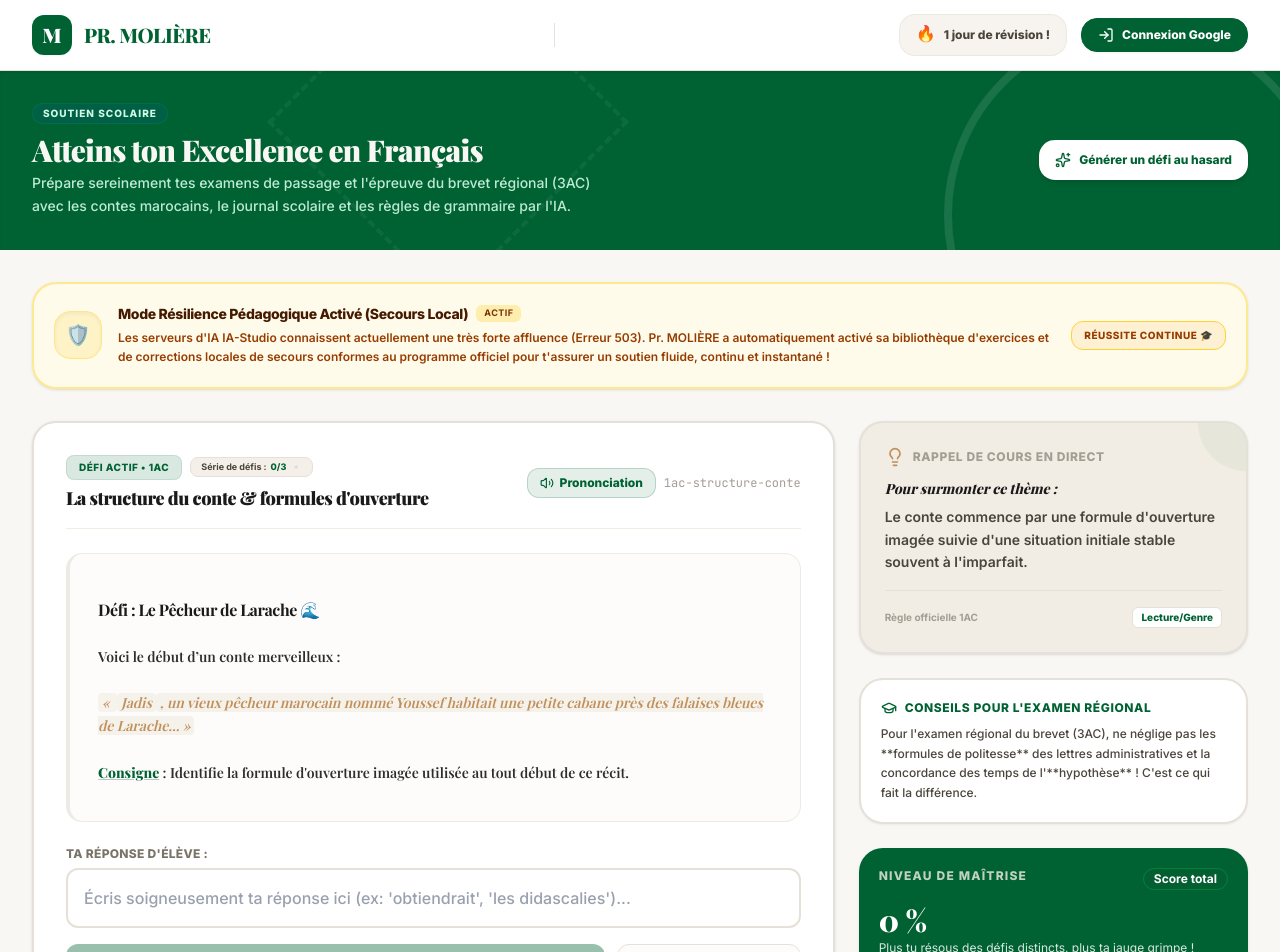
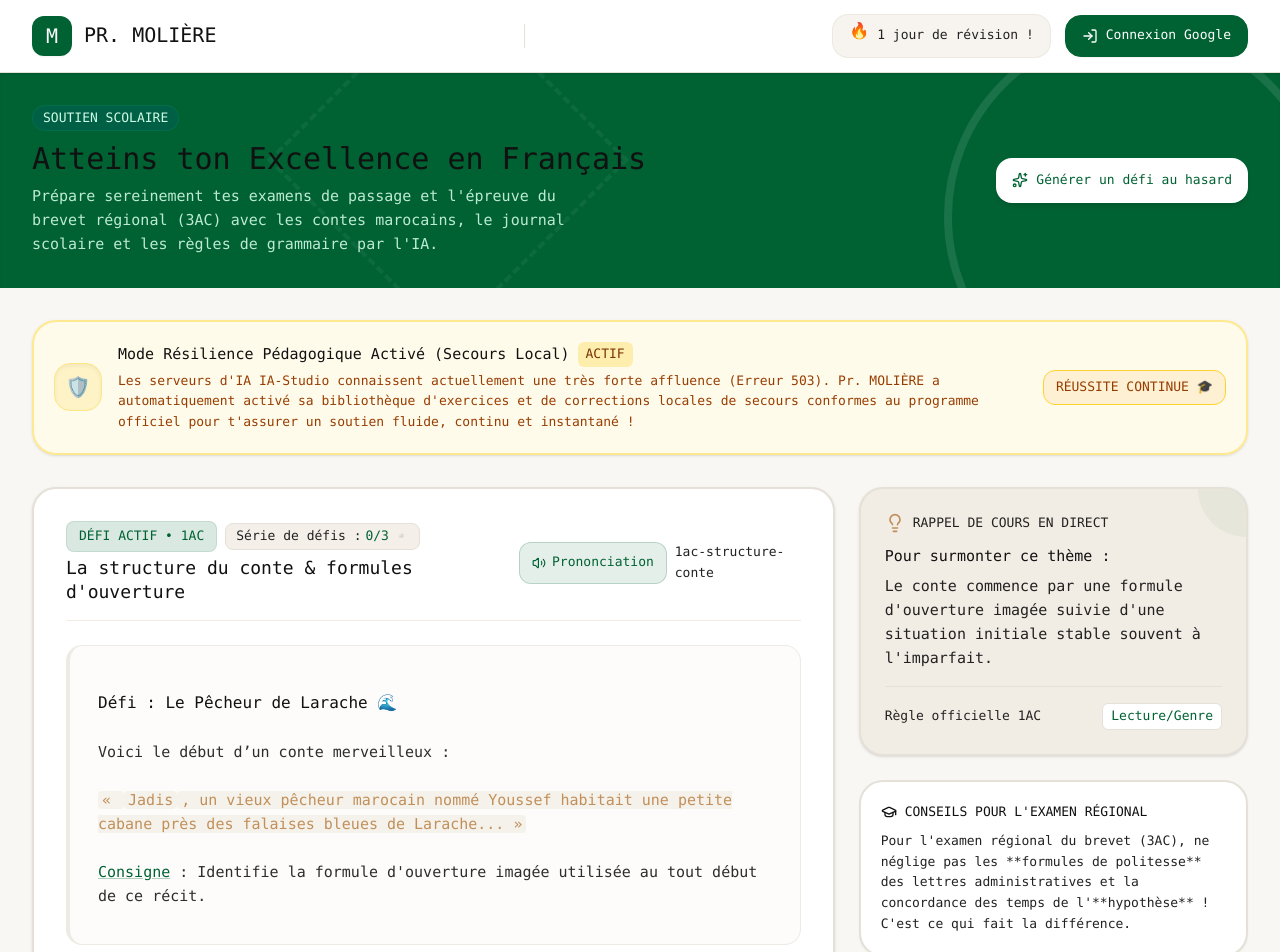
Before and after one commit to amzalha/pr-moliere, a React (Vite) app: page / in a window 1280 px wide. Shown: the top 952 px of the page. Built offline with nearby package versions, Linux system fonts and the light colour scheme; no server answers; the database is empty; a web font is replaced by a local one.

Commit message:
Improve readability with regular monospace typography

```diff
--- a/src/index.css
+++ b/src/index.css
@@ -32,3 +32,109 @@
   background-position: 0 0, 10px 10px;
   opacity: 0.05;
 }
+
+/* =========================================================
+   PR_MOLIERE_READABILITY_HOTFIX
+   Objectif : texte visible, régulier, monospace, très lisible
+   ========================================================= */
+
+html,
+body,
+#root,
+* {
+  font-family: ui-monospace, SFMono-Regular, Menlo, Monaco, Consolas, "Liberation Mono", "Courier New", monospace !important;
+  font-weight: 400 !important;
+  letter-spacing: 0 !important;
+  text-rendering: optimizeLegibility;
+  -webkit-font-smoothing: antialiased;
+  -moz-osx-font-smoothing: grayscale;
+}
+
+body {
+  color: #111111 !important;
+  background: #f8f5ef !important;
+  font-size: 16px !important;
+  line-height: 1.65 !important;
+}
+
+p,
+span,
+li,
+label,
+input,
+textarea,
+button,
+a,
+div {
+  line-height: 1.6 !important;
+}
+
+h1,
+h2,
+h3,
+h4,
+h5,
+h6 {
+  font-weight: 400 !important;
+  color: #111111 !important;
+  line-height: 1.35 !important;
+}
+
+p,
+li,
+label,
+input,
+textarea,
+button {
+  font-size: 15px !important;
+}
+
+.text-\[9px\],
+.text-\[10px\],
+.text-\[11px\],
+.text-xs {
+  font-size: 13px !important;
+}
+
+.text-sm {
+  font-size: 15px !important;
+}
+
+.text-base {
+  font-size: 16px !important;
+}
+
+input,
+textarea {
+  color: #111111 !important;
+  background-color: #ffffff !important;
+}
+
+button {
+  min-height: 42px !important;
+}
+
+.font-serif,
+.font-sans,
+.font-mono,
+.font-bold,
+.font-extrabold,
+.font-black,
+.italic {
+  font-family: ui-monospace, SFMono-Regular, Menlo, Monaco, Consolas, "Liberation Mono", "Courier New", monospace !important;
+  font-weight: 400 !important;
+  font-style: normal !important;
+}
+
+.text-\[\#A39E93\],
+.text-\[\#7A7468\],
+.text-\[\#4A453C\] {
+  color: #222222 !important;
+}
+
+.prose,
+.prose * {
+  font-family: ui-monospace, SFMono-Regular, Menlo, Monaco, Consolas, "Liberation Mono", "Courier New", monospace !important;
+  font-weight: 400 !important;
+  color: #111111 !important;
+}
```
